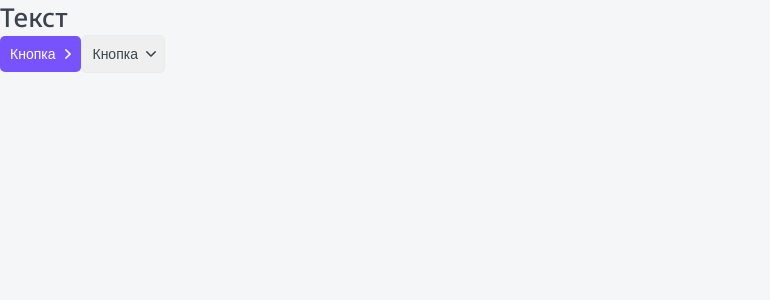
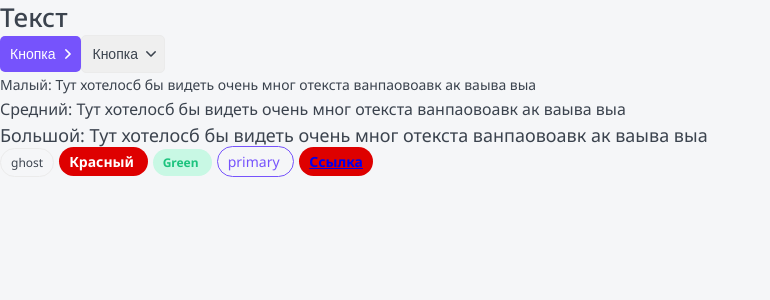
Before and after one commit to vibeclue/nextjs-top-app, a Next.js app: page / in a window 1280 px wide. Shown: the top 300 px of the page, without its empty margins (0-770 px from the left). Built offline with nearby package versions, Linux system fonts and the light colour scheme.

Commit message:
add tag component

```diff
--- a/app/globals.css
+++ b/app/globals.css
@@ -14,7 +14,7 @@ html, body{
 	--primary: #7653FC;
 	--primary-hover: #6344DF;
 	--red: #FC836D;
-	--greed: #1DC37E;
+	--green: #1DC37E;
 	--green-light: #C8F8E4;
 	--font-family: "Noto Sans", sans-serif;
 }
--- a/app/page.tsx
+++ b/app/page.tsx
@@ -1,4 +1,4 @@
-import { Button, Htag } from "@/components";
+import { Button, Htag, Ptag,Tag } from "@/components";
 
 // ФИГМА: https://www.figma.com/design/Cy3uqi4SSRfk89hLq85lbN/%D0%9A%D1%83%D1%80%D1%81-2---NextJS?node-id=1-2&t=lGdd2H9HOXI1SZRr-0
 export default function Home() {
@@ -8,6 +8,15 @@ export default function Home() {
       <Htag tag='h1'>Текст</Htag>
       <Button appearance='primary' arrow='right'>Кнопка</Button>
       <Button appearance='ghost' arrow='down'>Кнопка</Button>
+      <Ptag size='s'>Малый: Тут хотелосб бы видеть очень мног отекста ванпаовоавк ак ваыва выа </Ptag>
+      <Ptag size='m'>Средний: Тут хотелосб бы видеть очень мног отекста ванпаовоавк ак ваыва выа </Ptag>
+      <Ptag size='l'>Большой: Тут хотелосб бы видеть очень мног отекста ванпаовоавк ак ваыва выа </Ptag>
+
+      <Tag size='s' color='ghost'>ghost</Tag>
+      <Tag size='m' color='red'>Красный </Tag>
+      <Tag size='s' color='green'>Green </Tag>
+      <Tag size='m' color='primary'>primary </Tag>
+      <Tag size='m' color='red' href='https://www.npmjs.com/package/@svgr/webpack?activeTab=readme'>Ссылка</Tag>
     </>
   );
 }
--- /dev/null
+++ b/components/Ptag/Ptag.module.css
@@ -0,0 +1,19 @@
+.p {
+    margin: 0;
+    text-align: left;
+}
+
+.s {
+    font-size: 14px;
+    line-height: 24px;
+}
+
+.m {
+    font-size: 16px;
+    line-height: 24px;
+}
+
+.l {
+    font-size: 18px;
+    line-height: 29px;
+}
--- /dev/null
+++ b/components/Ptag/Ptag.props.ts
@@ -0,0 +1,6 @@
+import { DetailedHTMLProps, HTMLAttributes, ReactNode } from "react";
+
+export interface PtagProps extends DetailedHTMLProps<HTMLAttributes<HTMLParagraphElement>, HTMLParagraphElement> {
+    size?: 's' | 'm' | 'l';
+    children: ReactNode;
+}
--- /dev/null
+++ b/components/Ptag/Ptag.tsx
@@ -0,0 +1,19 @@
+import { PtagProps } from "./Ptag.props";
+import styles from './Ptag.module.css';
+import cn from 'classnames';
+
+
+export const Ptag = ({children, size = 'm', className, ...props}: PtagProps) => {
+    return (
+        <p
+            className={cn(styles.p, className, {
+                [styles.s]: size == 's',
+                [styles.m]: size == 'm',
+                [styles.l]: size == 'l',
+            })}
+            {...props}
+        >
+            {children}
+        </p>
+    );
+}
--- /dev/null
+++ b/components/Tag/Tag.module.css
@@ -0,0 +1,51 @@
+.tag {
+    display: inline;
+    box-sizing: border-box;
+    margin-right: 5px;
+    border-radius: 20px;
+}
+
+.s {
+    padding: 5px 10px;
+
+    font-size: 12px;
+    line-height: 12px;
+}
+
+.m {
+    padding: 5px 10px;
+
+    font-size: 14px;
+    line-height: 14px;
+}
+
+.ghost {
+    border: 1px solid var(--gray-light);
+}
+
+.red {
+    color: var(--white);
+    background-color: #DE0000;
+
+    font-weight: bold;
+}
+
+.gray {
+    color: var(--white);
+    background-color: #B3C0D9;
+
+    font-weight: bold;
+}
+
+.green {
+    color: var(--green);
+    background-color: var(--green-light);
+
+    font-weight: bold;
+}
+
+.primary {
+    color: var(--primary);
+    background-color: none;
+    border: 1px solid var(--primary);
+}
--- /dev/null
+++ b/components/Tag/Tag.tsx
@@ -0,0 +1,24 @@
+import { TagProps } from "./Tag.props";
+import styles from './Tag.module.css';
+import cn from "classnames";
+
+
+export const Tag = ({size = 's', children, color = 'ghost', href, className, ...props}: TagProps) => {
+    return(
+        <div className={cn(styles.tag, className, {
+            [styles.s]: size == 's',
+            [styles.m]: size == 'm',
+            [styles.ghost]: color == 'ghost',
+            [styles.red]: color == 'red',
+            [styles.gray]: color =='gray',
+            [styles.green]: color == 'green',
+            [styles.primary]: color == 'primary'
+        })}
+        {...props}
+        >
+        {
+            href ? <a href={href}>{children}</a> : <>{children}</>
+        }
+        </div>
+    );
+}
--- a/components/index.ts
+++ b/components/index.ts
@@ -1,2 +1,4 @@
 export * from './Htag/Htag';
 export * from './Button/Button';
+export * from './Ptag/Ptag';
+export * from './Tag/Tag';
```
Also changed, not shown: components/Tag/Tag.props.ts (added, +8 -0 lines).
